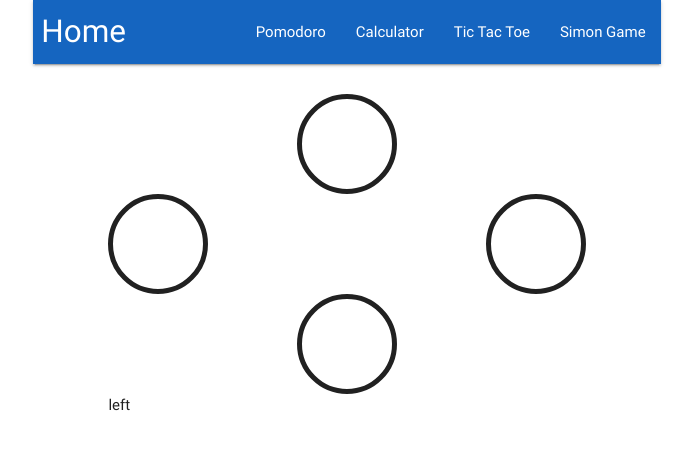
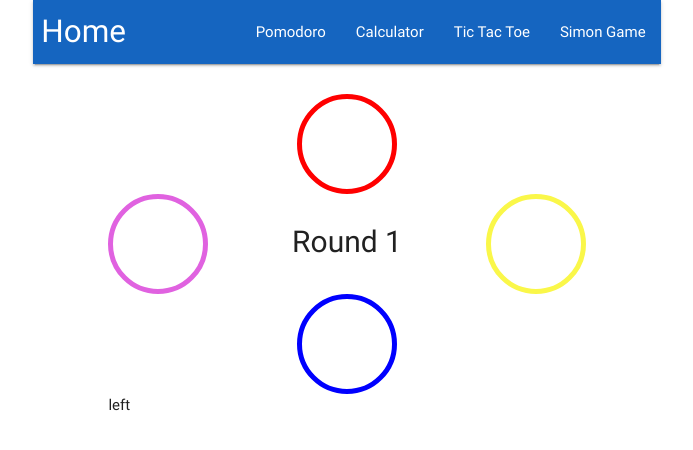
Before and after one commit to ajdeleon/freecodecamp-advanced-front-end-projects, a React (Create React App) app: page /simon in a window 1280 px wide. Shown: the top 450 px of the page, without its empty margins (293-986 px from the left). Built offline with nearby package versions, Linux system fonts and the light colour scheme.

Commit message:
add display to show current round of game

```diff
--- a/src/components/simon/Simon.css
+++ b/src/components/simon/Simon.css
@@ -55,3 +55,9 @@
 .left-active, .left:active {
   background-color: rgb(224, 98, 224);
 }
+
+.round-display {
+  font-size: 2rem;
+  padding-top: 25px;
+  justify-self: center;
+}
--- a/src/components/simon/Simon.js
+++ b/src/components/simon/Simon.js
@@ -2,25 +2,28 @@ import React, { Component } from 'react'
 import './Simon.css'
 import '../../utils/arrayEquals'
 
-class Simon extends Component {
-  state = {
-    playerMoves: [],
-    gameMoves: ["left"]
-  }
-
-  showgGameMoves() {
-    let moves = this.state.gameMoves
-    return moves.map(x => {
-      return console.log(x)
-    })
-  }
-
-  playerMove(button) {
-    //flash color of button
+   //flash color of button
     //--add value to player move
     //--compare it to game move
     //--if good, perform next game move
     //--if not, end game
+
+class Simon extends Component {
+  state = {
+    playerMoves: [],
+    gameMoves: ["left"],
+    shownMove: null
+  }
+
+  // playGameMoves() {
+  //   let moves = this.state.gameMoves
+
+  //   moves.forEach((x, i) => {
+
+  //   })
+  // }
+
+  playerMove(button) {
     this.setState({
         playerMoves: [...this.state.playerMoves, button]
       }, () => {
@@ -60,14 +63,15 @@ class Simon extends Component {
     return (
       <div className="Simon-container">
         <div className="first-row">
-          <div onClick={() => this.playerMove("top")} ref={top => this.topElement = top} className="game-button" id="top"></div>
+          <div onClick={() => this.playerMove("top")} ref={top => this.topElement = top} className="game-button top"></div>
         </div>
         <div className="second-row">
-          <div onClick={() => this.playerMove("left")} className="game-button" id="left"></div>
-          <div onClick={() => this.playerMove("right")} className="game-button" id="right"></div>
+          <div onClick={() => this.playerMove("left")} className="game-button left"></div>
+          <div className="round-display">Round {this.state.gameMoves.length}</div>
+          <div onClick={() => this.playerMove("right")} className="game-button right"></div>
         </div>
         <div className="third-row">
-          <div onClick={() => this.playerMove("bottom")} className="game-button" id="bottom"></div>
+          <div onClick={() => this.playerMove("bottom")} className="game-button bottom"></div>
         </div>
         {this.renderList()}
 
```
